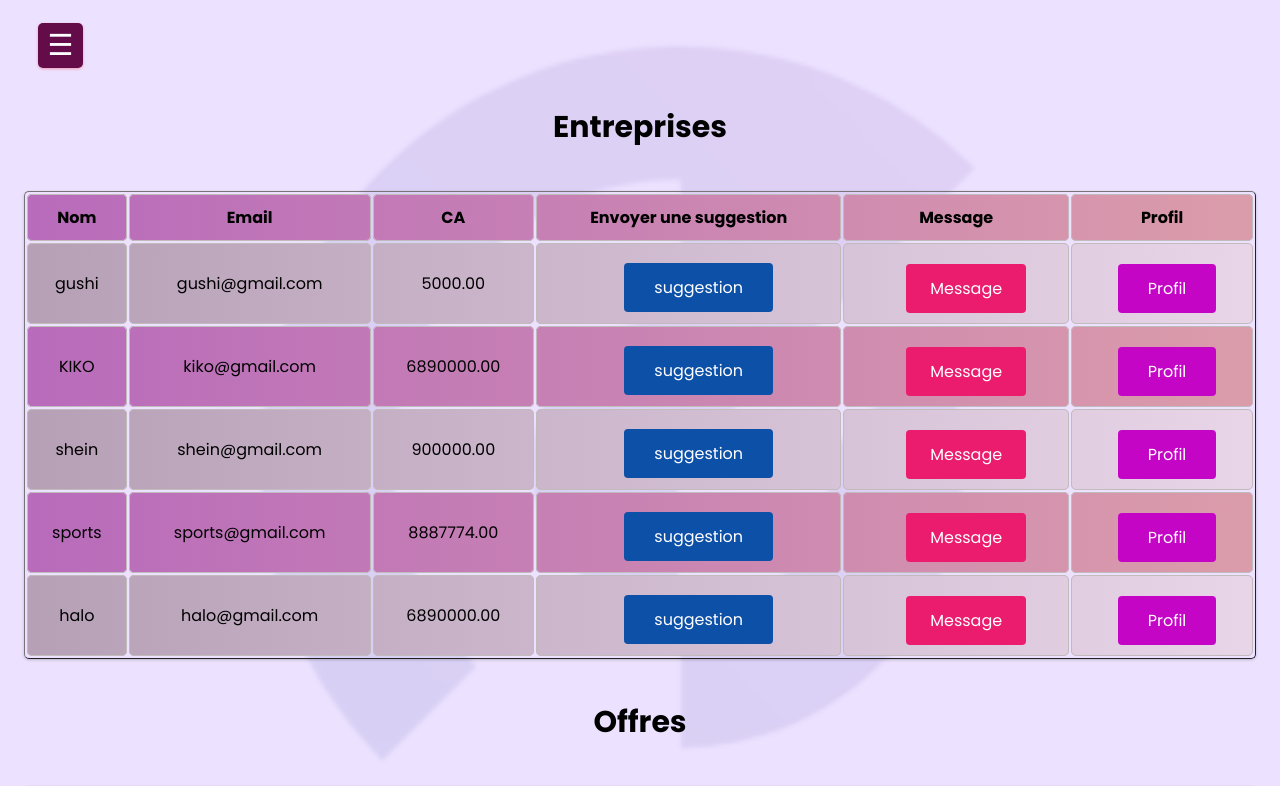
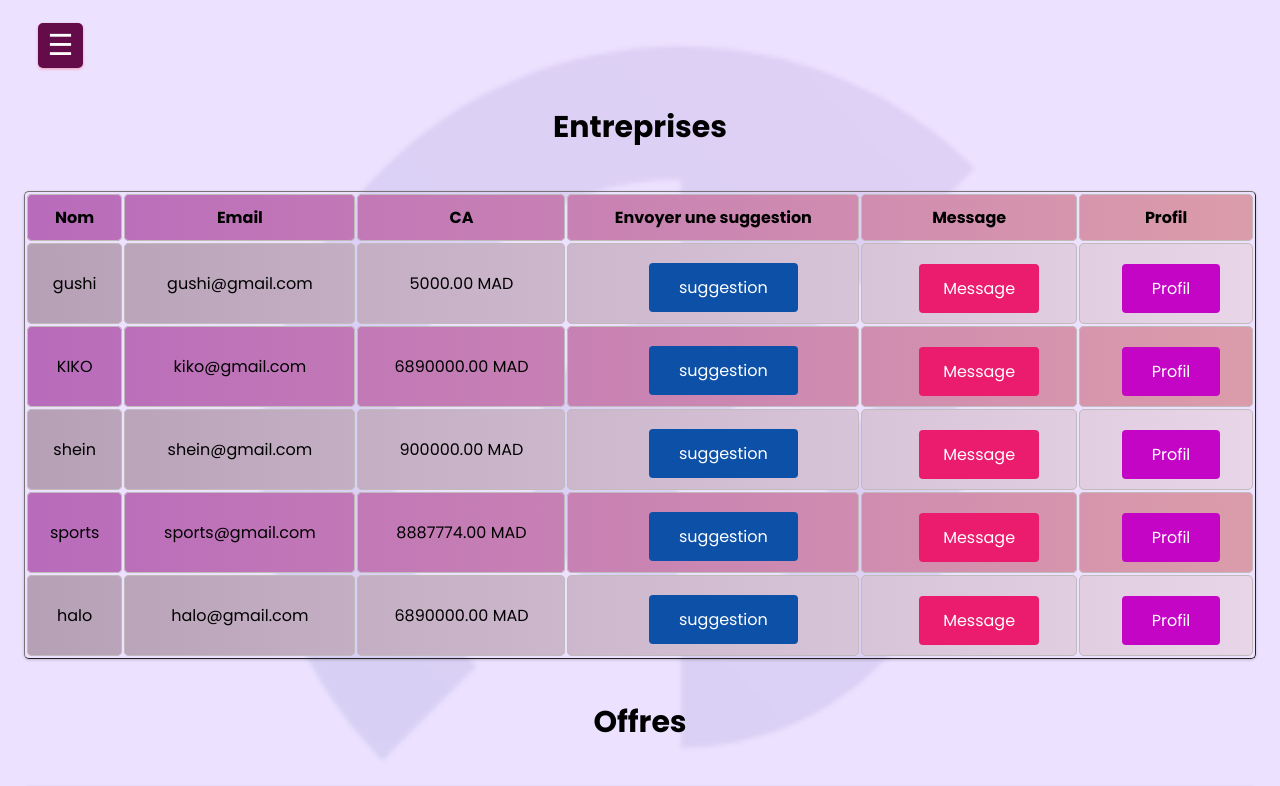
Before and after one commit to gir-yay/web-project, a PHP site: page /influenceur.php in a window 1280 px wide. Shown: the top 786 px of the page. Run offline with PHP 8.4, Linux system fonts and the light colour scheme; the visitor is signed in with stand-in values (Sample User, id 1); data comes from the database, SQL or seed files in the repository; data that the repository does not hold is empty.

Commit message:
ajouter MAD dans chiffre d'affaire

```diff
--- a/influenceur.php
+++ b/influenceur.php
@@ -121,7 +121,7 @@ echo "<h2>Entreprises</h2>";
         /*email de l'entreprise */
         echo "<td>" . $row['email'] . "</td>";
         /*chiffre d'affaire de l'entreprise */
-        echo "<td>" . $row['ca'] . "</td>";
+        echo "<td>" . $row['ca'] ." MAD" . "</td>";
         echo "<td>";
         echo "<form method='post'>";
         // bouton pour suggerer qqc à une entreprise
```
